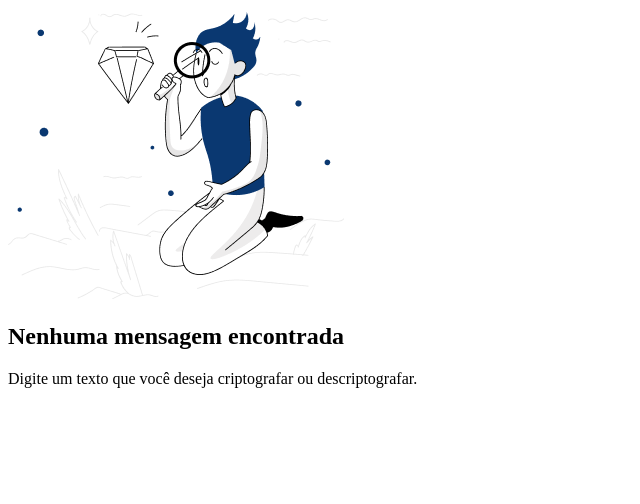
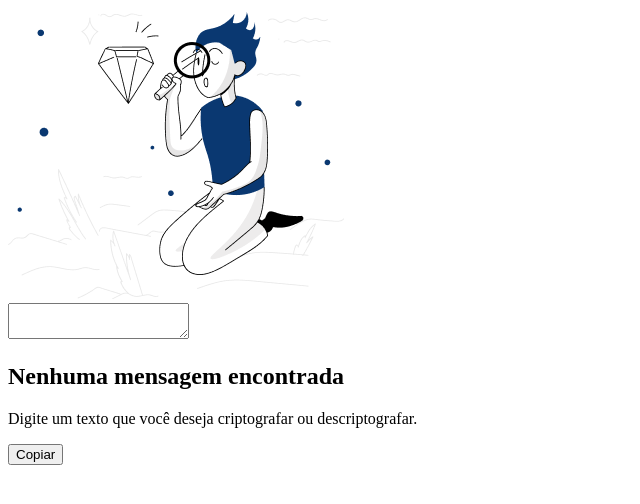
Before and after one commit to pedro1hen1/Decodificador-De-Texto, a plain HTML site: page index.html in a window 1280 px wide. Shown: the part 126-630 px from the top of the page, without its empty margins (0-640 px from the left). Drawn offline with Linux system fonts and the light colour scheme.

Commit message:
adicionando botão copiar

```diff
--- a/index.html
+++ b/index.html
@@ -59,10 +59,19 @@
           />
         </div>
         <div class="div-esquerda">
+          <textarea id="saida-texto" class="texto-esquerda"> </textarea>
           <h1 class="titulo-esquerda">Nenhuma mensagem encontrada</h1>
           <p class="texto-esquerda">
             Digite um texto que você deseja criptografar ou descriptografar.
           </p>
+          <button
+            id="Copiar"
+            class="btn-Copiar"
+            onclick="funcCopiar()"
+            type="button"
+          >
+            Copiar
+          </button>
         </div>
       </section>
     </main>
```
